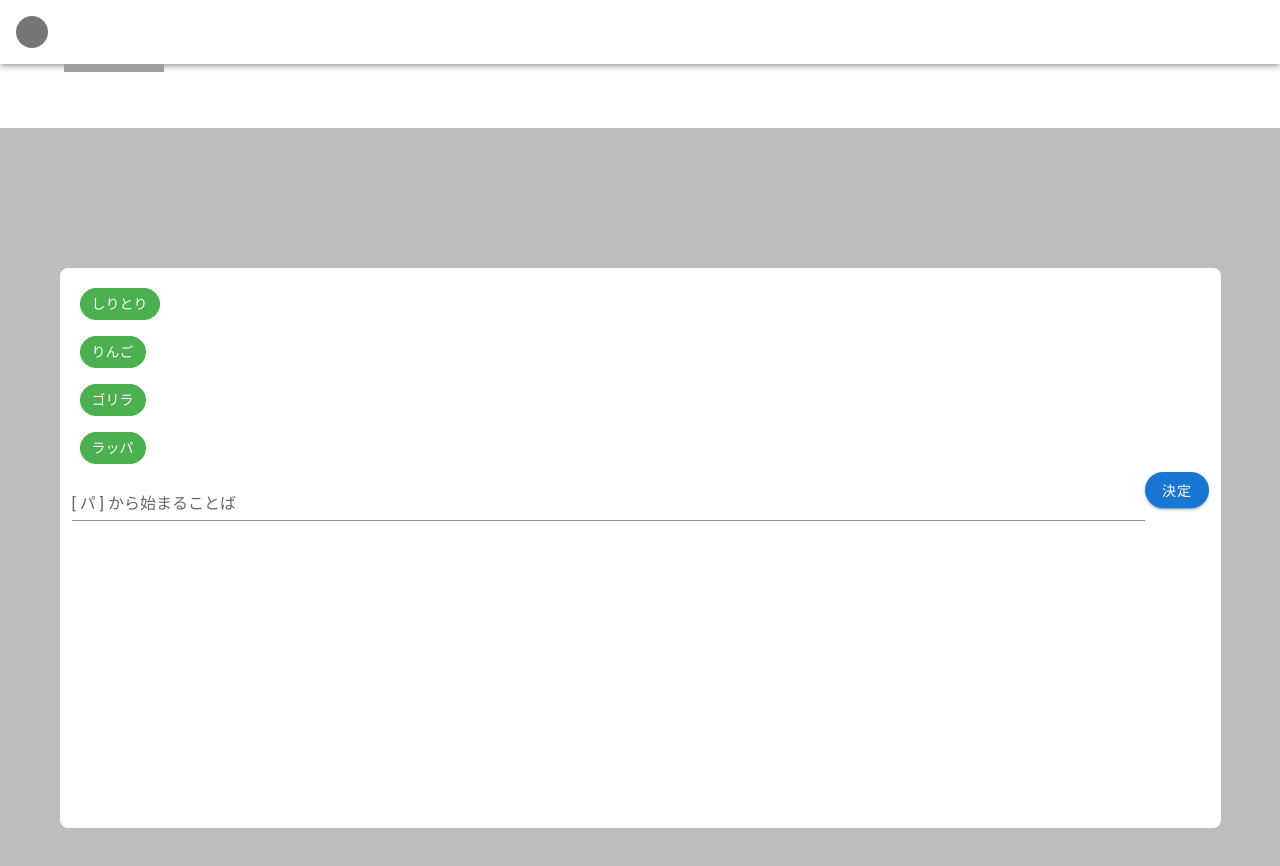
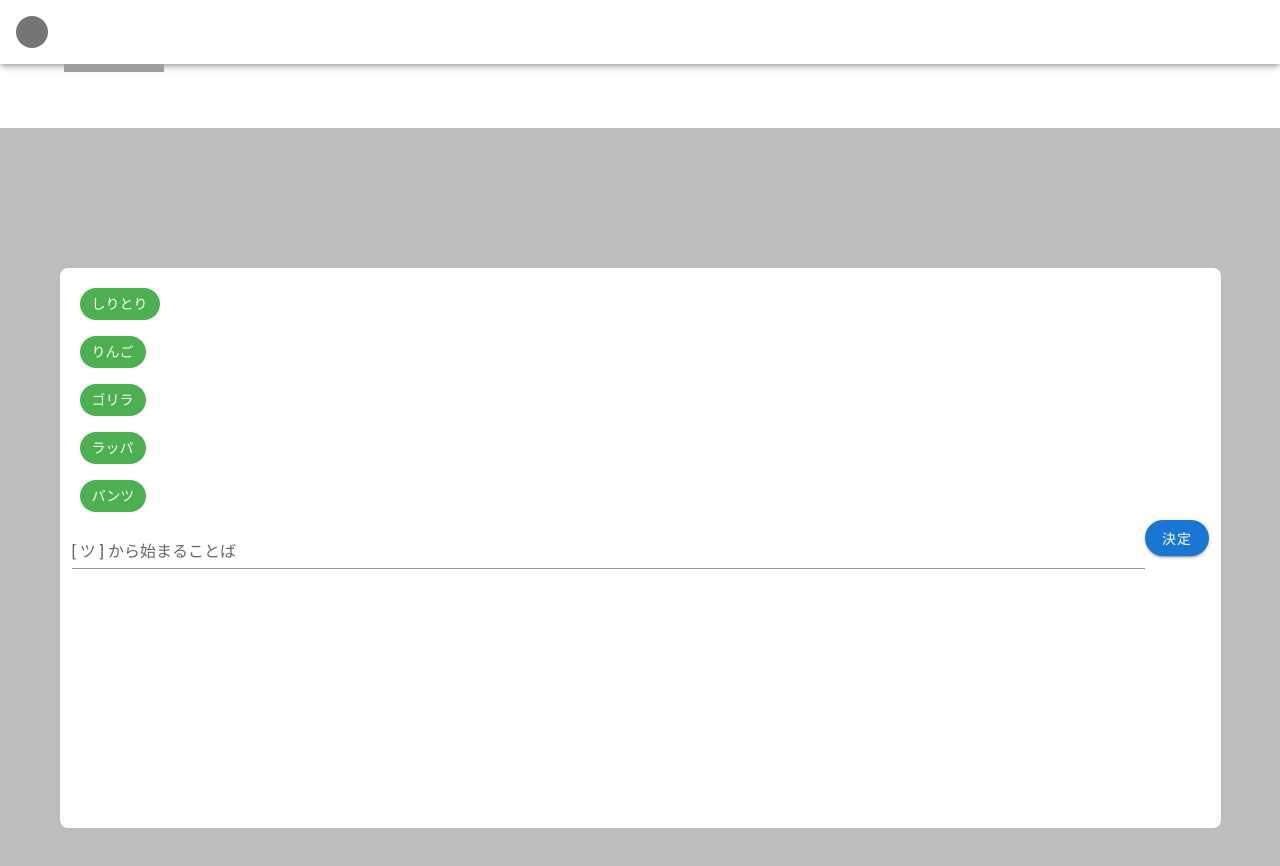
Before and after one commit to HappyTurnA/VueShiritori, a Vue app: page / in a window 1280 px wide. Shown: the top 866 px of the page. Built offline with nearby package versions, Linux system fonts and the light colour scheme; grey boxes are pictures that could not be loaded.

Commit message:
add shiritori word

```diff
--- a/src/components/HistoryView.vue
+++ b/src/components/HistoryView.vue
@@ -15,7 +15,8 @@ export default {
           'しりとり',
           'りんご',
           'ゴリラ',
-          'ラッパ'
+          'ラッパ',
+          'パンツ'
       ],
       test: "sasasa",
   }),
--- a/src/components/WordInput.vue
+++ b/src/components/WordInput.vue
@@ -2,7 +2,7 @@
   <div>
     <v-container>
       <v-row>
-        <v-text-field label="[ パ ] から始まることば"></v-text-field>
+        <v-text-field label="[ ツ ] から始まることば"></v-text-field>
         <v-btn rounded color="primary" dark>決定</v-btn>
       </v-row>
     </v-container>
```
